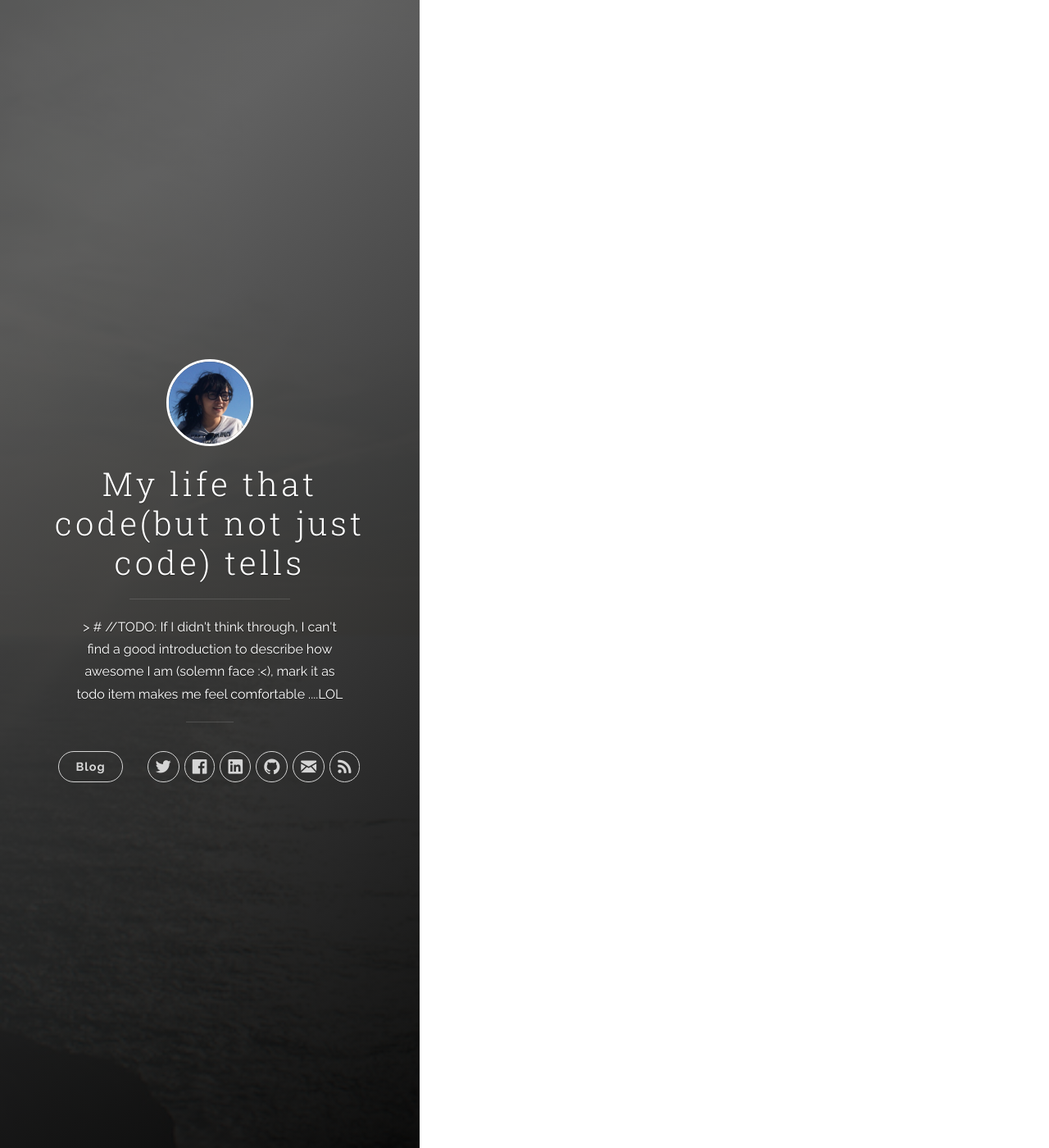
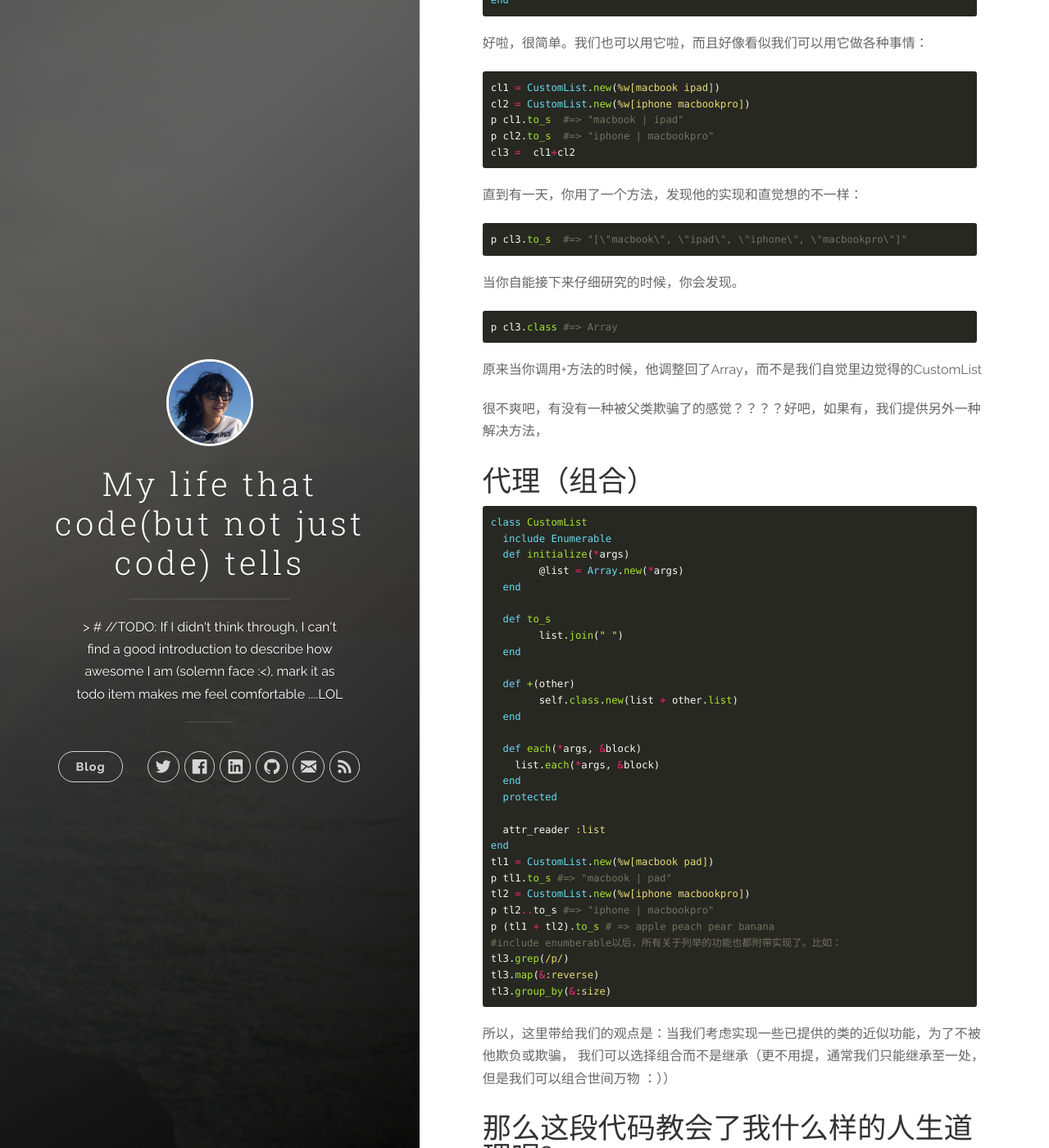
Before and after one commit to carmen0208/carmen0208.github.io, a Jekyll site: the page built from _posts/2016-09-28-delegation-over-inheritance-cn.markdown, in a window 1280 px wide and 1400 px high, scrolled down 487 px. Shown: the whole window at 82% size. Built offline with Jekyll 4.4.1, drawn with Linux system fonts in a browser that asks for light colours; nearby versions of some CDN libraries; comment, search, counter and statistics services are not loaded; some of the changed text lies outside the part shown.

Commit message:
finish article of delegation-over-inheritance

````diff
--- a/_posts/2016-09-28-delegation-over-inheritance-cn.markdown
+++ b/_posts/2016-09-28-delegation-over-inheritance-cn.markdown
@@ -2,9 +2,114 @@
 layout: post
 title:  "组合优于继承"
 date:   2016-9-28 19:56:03 +0800
-categories: programming
+categories: Chinese
 tags: ruby programming Chinese
 categories: Chinese
 ---
+## 让我们思考下边一个问题:
 
-就这样吧，虽然这样看起来很不安逸，但是github的限制实在太多了。。。。。要把多语言整好要调整的太多，还是混在一起吧。我明天来调整。洗洗睡了。晚安
+如果你想要实现一个和ruby本身有的类近似的数据结构，你能想到的最直接的办法可能是些一个该类的子类。
+比如，如果你的数据结构近似于Array，你可以写一个类来继承Array。
+
+所以，让我们先看一个继承的例子：
+
+#### 继承(子类)
+
+```ruby
+class CustomList <Array
+  def to_s
+    join(" | ")
+  end
+end
+```
+
+好啦，很简单。我们也可以用它啦，而且好像看似我们可以用它做各种事情：
+
+```ruby
+cl1 = CustomList.new(%w[macbook ipad])
+cl2 = CustomList.new(%w[iphone macbookpro])
+p cl1.to_s  #=> "macbook | ipad"
+p cl2.to_s  #=> "iphone | macbookpro"
+cl3 =  cl1+cl2
+```
+直到有一天，你用了一个方法，发现他的实现和直觉想的不一样：
+
+```ruby
+p cl3.to_s  #=> "[\"macbook\", \"ipad\", \"iphone\", \"macbookpro\"]"
+```
+
+当你自能接下来仔细研究的时候，你会发现。
+```ruby
+p cl3.class #=> Array
+```
+
+原来当你调用+方法的时候，他调整回了Array，而不是我们自觉里边觉得的CustomList
+
+很不爽吧，有没有一种被父类欺骗了的感觉？？？？好吧，如果有，我们提供另外一种解决方法，
+
+## 代理（组合）
+
+```ruby
+class CustomList
+  include Enumerable
+  def initialize(*args)
+	@list = Array.new(*args)
+  end
+
+  def to_s
+	list.join(" ")
+  end
+
+  def +(other)
+	self.class.new(list + other.list)
+  end
+
+  def each(*args, &block)
+    list.each(*args, &block)
+  end
+  protected
+
+  attr_reader :list
+end
+tl1 = CustomList.new(%w[macbook pad])
+p tl1.to_s #=> "macbook | pad"
+tl2 = CustomList.new(%w[iphone macbookpro])
+p tl2..to_s #=> "iphone | macbookpro"
+p (tl1 + tl2).to_s # => apple peach pear banana
+#include enumberable以后，所有关于列举的功能也都附带实现了。比如：
+tl3.grep(/p/)
+tl3.map(&:reverse)
+tl3.group_by(&:size)
+```
+
+所以，这里带给我们的观点是：当我们考虑实现一些已提供的类的近似功能，为了不被他欺负或欺骗，
+我们可以选择组合而不是继承（更不用提，通常我们只能继承至一处，但是我们可以组合世间万物
+：））
+
+## 那么这段代码教会了我什么样的人生道理呢?
+
+在我们的生活中，通常我们可以从祖辈身上继承太多的东西，有时候我们甚至有种可以不劳而获的感觉。
+可是，在你继承这样的东西的时候，可能他们也会带走你身上的某种特质。让自己动起来，找到更多的人组合起来
+来帮助你，可能比直接的继承更加有力量，更加实际和真实！
+
+#### 附带说一句,
+
+上边的方法，如果你还是想继承，那当遇到上溯问题的时候，你也可以考虑过勤劳一点，实现一些方法
+来让你减少一些权力的被剥夺感 ：）
+
+实例方法如下：
+
+```ruby
+
+class CustomList <Array
+  def to_s
+    join(" | ")
+  end
+
+  def +(other)
+    mid = super(other)
+    self.class.new(mid)
+  end
+end
+
+```
````
Also changed, not shown: _posts/2016-09-28-delegation-over-inheritance.markdown (+26 -6 lines).
